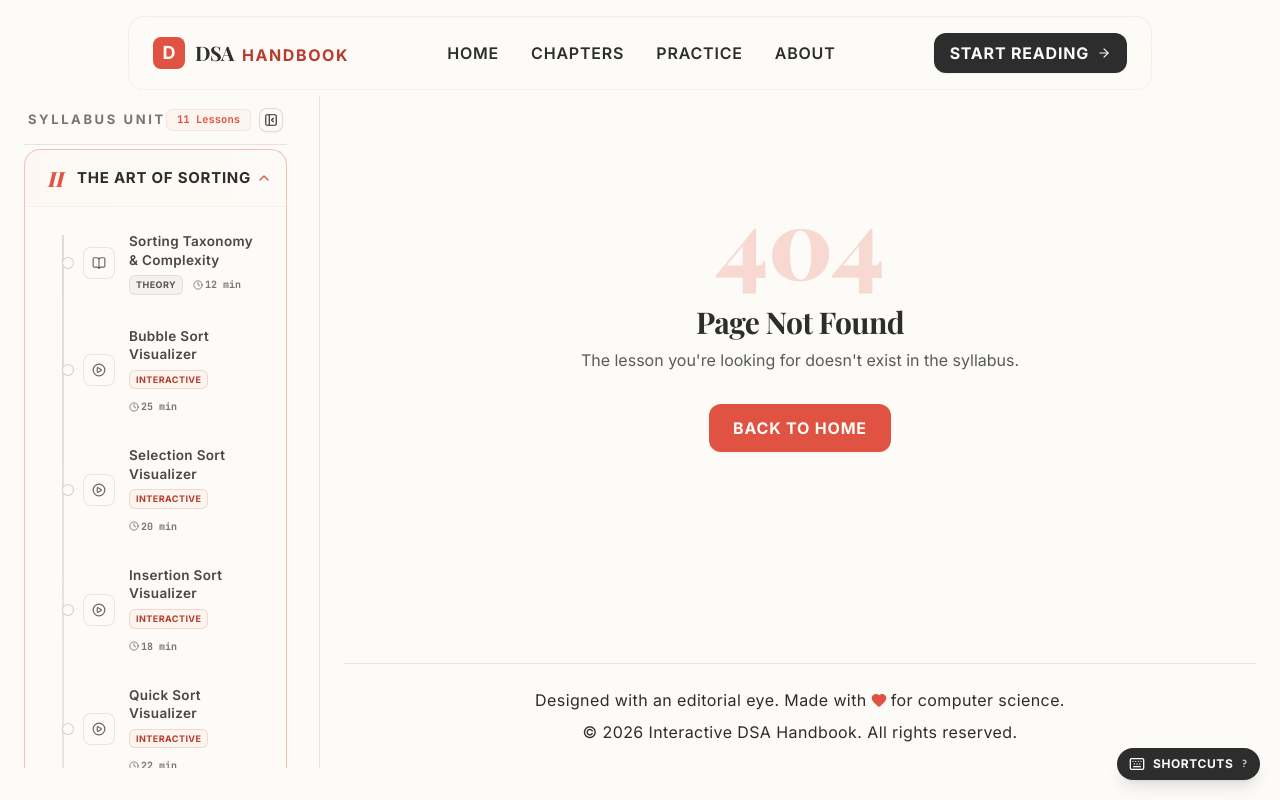
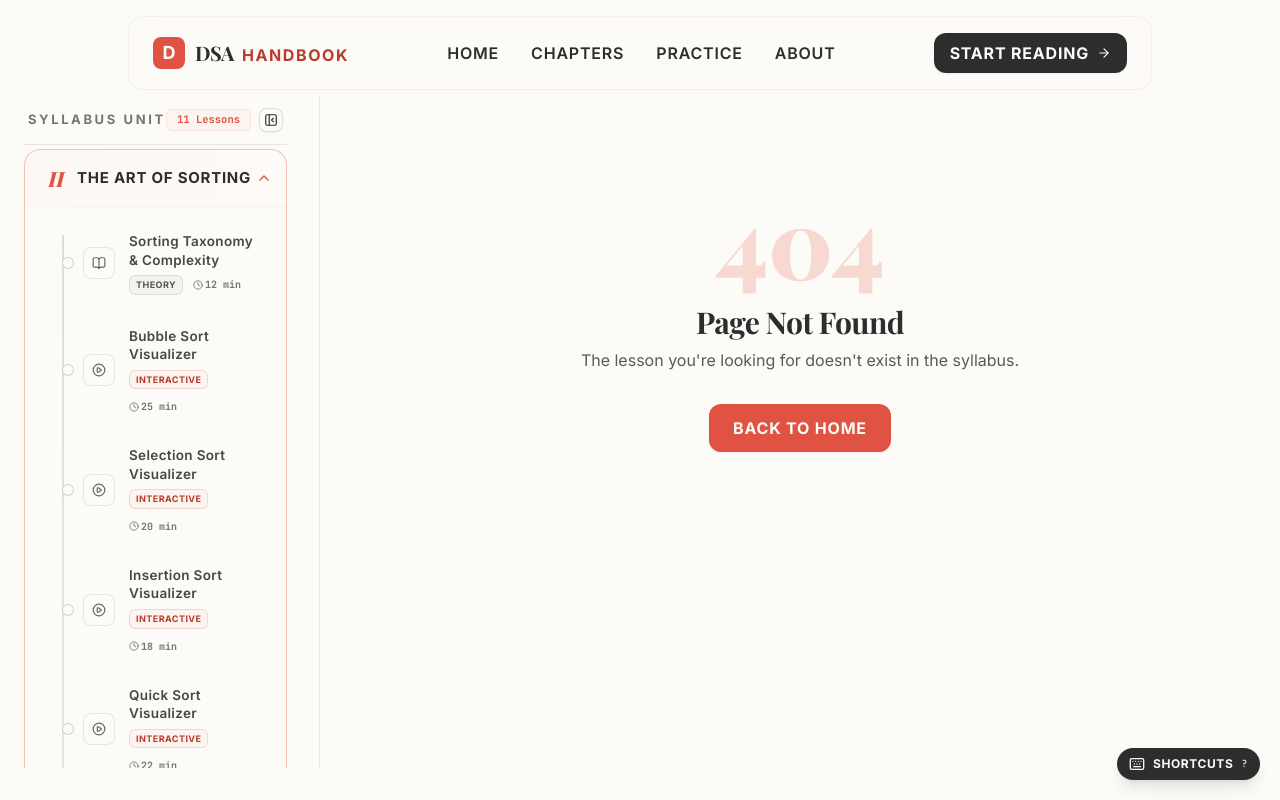
Before and after one commit to hahuyhungdev/web-interactive-dsa-handbook, a React (Vite) app: page /sorting in a window 1280 px wide. Built offline with nearby package versions, Linux system fonts and the light colour scheme; a web font is replaced by a local one.

Commit message:
fix: restrict layout footer to the home page only, removing it from all lesson and practice pages

```diff
--- a/src/layouts/MainLayout.tsx
+++ b/src/layouts/MainLayout.tsx
@@ -136,7 +136,7 @@ export function MainLayout({ activeLesson, onSelectLesson }: MainLayoutProps) {
           </div>
 
           {/* Footer */}
-          {!location.pathname.startsWith("/practice") && (
+          {isHomePage && (
             <footer className="border-t border-charcoal/10 mt-10 py-6 text-center text-base text-charcoal font-sans tracking-wide shrink-0">
               <p className="flex items-center justify-center gap-1">
                 Designed with an editorial eye. Made with{" "}
```
